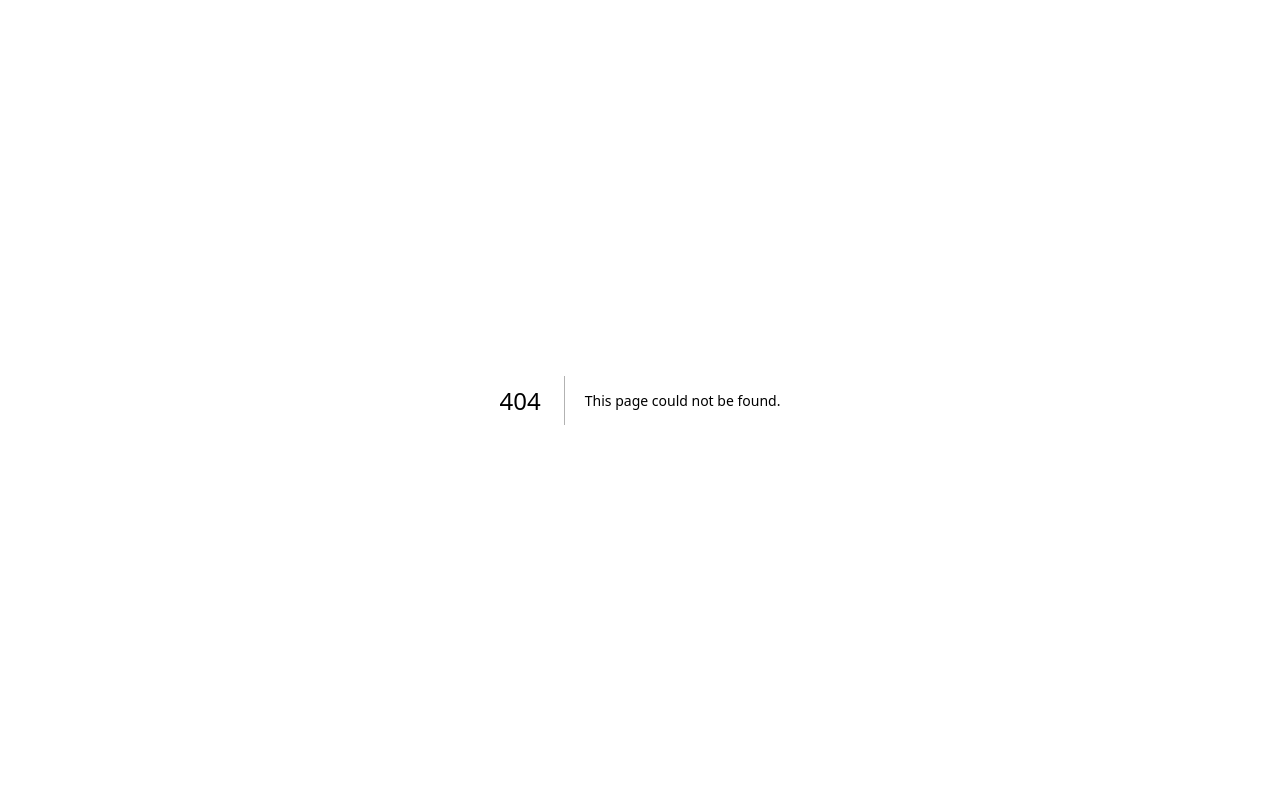
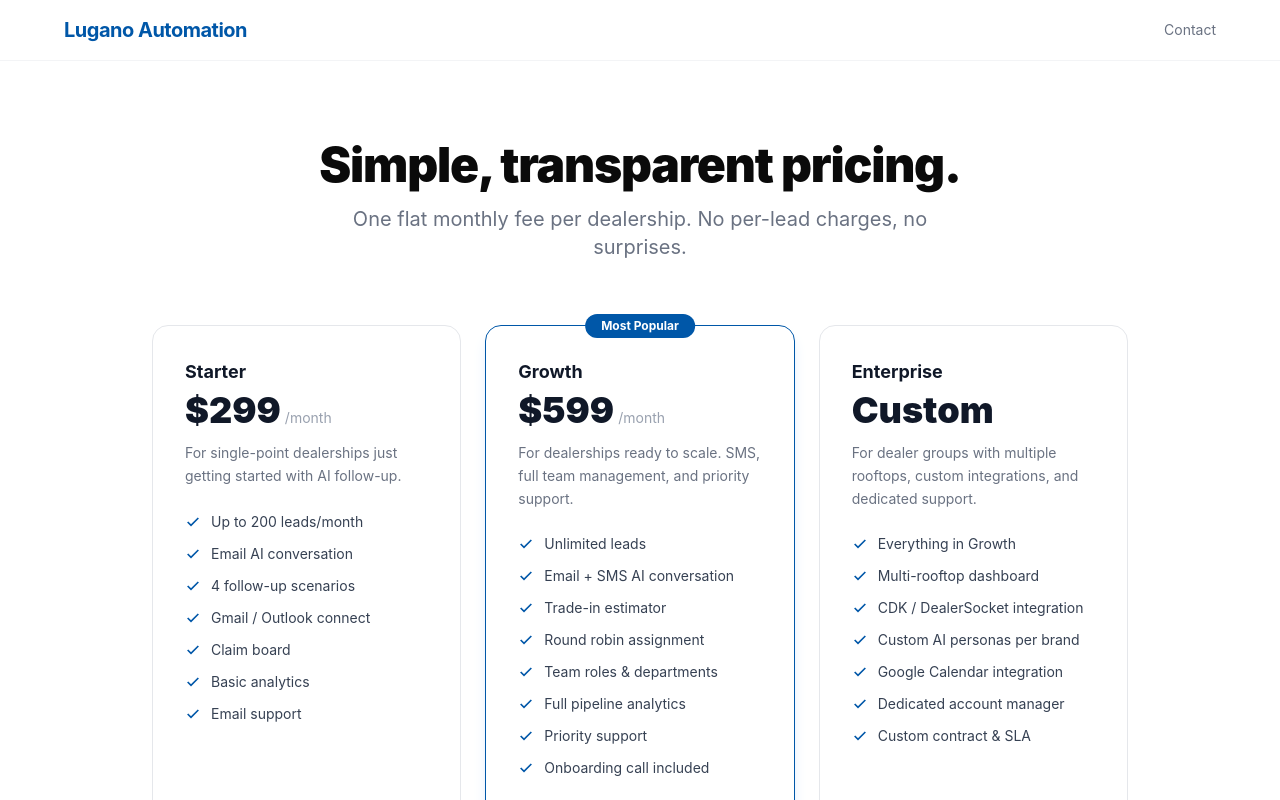
Before and after one commit to SolariAutomation/lugano-landing, a Next.js app: page /pricing in a window 1280 px wide. Before the commit this address had no page. Shown: the top 800 px of the page. Built offline with nearby package versions, Linux system fonts and the light colour scheme.

Commit message:
Add pricing page, Pricing link in nav

```diff
--- a/app/page.tsx
+++ b/app/page.tsx
@@ -128,6 +128,7 @@ export default function Page() {
         <div className="nav-desktop" style={{alignItems:"center",gap:36}}>
           <a href="#services" onClick={(e) => smoothScroll(e, "#services")} style={navLinkStyle(scrolled)}>Services</a>
           <a href="#how-it-works" onClick={(e) => smoothScroll(e, "#how-it-works")} style={navLinkStyle(scrolled)}>How It Works</a>
+          <a href="/pricing" style={navLinkStyle(scrolled)}>Pricing</a>
           <a href="#contact" onClick={(e) => smoothScroll(e, "#contact")} style={{background:scrolled?"var(--blue)":"var(--white)",color:scrolled?"var(--white)":"var(--blue)",padding:"10px 22px",borderRadius:100,fontWeight:700,fontSize:".875rem",textDecoration:"none",display:"inline-block"}}>Talk to Us</a>
         </div>
         <button onClick={() => setMenuOpen(!menuOpen)} className="nav-mobile" style={{flexDirection:"column",gap:4,cursor:"pointer",border:"none",background:"none",padding:6}} aria-label="Toggle menu">
--- /dev/null
+++ b/app/pricing/page.tsx
@@ -0,0 +1,143 @@
+export const metadata = {
+  title: "Pricing — Lugano Automation",
+}
+
+export default function PricingPage() {
+  return (
+    <div className="min-h-screen bg-white">
+      <nav className="border-b border-gray-100 px-6 py-4">
+        <div className="max-w-6xl mx-auto flex items-center justify-between">
+          <a href="/" className="font-bold text-xl tracking-tight" style={{ color: "#0057a8" }}>Lugano Automation</a>
+          <a href="/#contact" className="text-sm text-gray-500 hover:text-gray-900 transition">Contact</a>
+        </div>
+      </nav>
+
+      <div className="max-w-5xl mx-auto px-6 py-20">
+        <div className="text-center mb-16">
+          <h1 className="text-5xl font-black mb-4 tracking-tight">Simple, transparent pricing.</h1>
+          <p className="text-xl text-gray-500 max-w-xl mx-auto">One flat monthly fee per dealership. No per-lead charges, no surprises.</p>
+        </div>
+
+        <div className="grid grid-cols-1 md:grid-cols-3 gap-6 mb-16">
+          {[
+            {
+              name: "Starter",
+              price: "$299",
+              period: "/month",
+              desc: "For single-point dealerships just getting started with AI follow-up.",
+              features: [
+                "Up to 200 leads/month",
+                "Email AI conversation",
+                "4 follow-up scenarios",
+                "Gmail / Outlook connect",
+                "Claim board",
+                "Basic analytics",
+                "Email support",
+              ],
+              cta: "Get started",
+              highlight: false,
+            },
+            {
+              name: "Growth",
+              price: "$599",
+              period: "/month",
+              desc: "For dealerships ready to scale. SMS, full team management, and priority support.",
+              features: [
+                "Unlimited leads",
+                "Email + SMS AI conversation",
+                "Trade-in estimator",
+                "Round robin assignment",
+                "Team roles & departments",
+                "Full pipeline analytics",
+                "Priority support",
+                "Onboarding call included",
+              ],
+              cta: "Most popular",
+              highlight: true,
+            },
+            {
+              name: "Enterprise",
+              price: "Custom",
+              period: "",
+              desc: "For dealer groups with multiple rooftops, custom integrations, and dedicated support.",
+              features: [
+                "Everything in Growth",
+                "Multi-rooftop dashboard",
+                "CDK / DealerSocket integration",
+                "Custom AI personas per brand",
+                "Google Calendar integration",
+                "Dedicated account manager",
+                "Custom contract & SLA",
+              ],
+              cta: "Talk to us",
+              highlight: false,
+            },
+          ].map(plan => (
+            <div key={plan.name} className={`rounded-2xl p-8 border ${plan.highlight ? 'border-[#0057a8] shadow-lg shadow-blue-100' : 'border-gray-200'} relative flex flex-col`}>
+              {plan.highlight && (
+                <div className="absolute -top-3 left-1/2 -translate-x-1/2 bg-[#0057a8] text-white text-xs font-bold px-4 py-1 rounded-full">
+                  Most Popular
+                </div>
+              )}
+              <div className="mb-6">
+                <h2 className="text-lg font-bold text-gray-900 mb-1">{plan.name}</h2>
+                <div className="flex items-baseline gap-1 mb-3">
+                  <span className="text-4xl font-black text-gray-900">{plan.price}</span>
+                  <span className="text-gray-400 text-sm">{plan.period}</span>
+                </div>
+                <p className="text-gray-500 text-sm leading-relaxed">{plan.desc}</p>
+              </div>
+              <ul className="space-y-3 mb-8 flex-1">
+                {plan.features.map(f => (
+                  <li key={f} className="flex items-start gap-2.5 text-sm text-gray-700">
+                    <svg className="w-4 h-4 mt-0.5 shrink-0" style={{ color: "#0057a8" }} viewBox="0 0 24 24" fill="none" stroke="currentColor" strokeWidth="2.5">
+                      <polyline points="20 6 9 17 4 12"/>
+                    </svg>
+                    {f}
+                  </li>
+                ))}
+              </ul>
+              <a
+                href="/#contact"
+                className={`block text-center py-3 rounded-xl font-semibold text-sm transition ${
+                  plan.highlight
+                    ? 'bg-[#0057a8] text-white hover:bg-[#004490]'
+                    : 'border border-gray-200 text-gray-700 hover:bg-gray-50'
+                }`}
+              >
+                {plan.cta}
+              </a>
+            </div>
+          ))}
+        </div>
+
+        {/* FAQ */}
+        <div className="max-w-2xl mx-auto">
+          <h2 className="text-2xl font-bold text-center mb-8">Common questions</h2>
+          <div className="space-y-6">
+            {[
+              { q: "Is there a setup fee?", a: "No setup fees on Starter or Growth. Enterprise includes a dedicated onboarding call at no extra cost." },
+              { q: "What counts as a lead?", a: "Any contact added to the system — whether from a web form, missed call, ADF feed, or manually entered by your team." },
+              { q: "Can I cancel anytime?", a: "Yes. Month-to-month on all plans. No long-term contracts required." },
+              { q: "Do you integrate with our CRM?", a: "Growth and Enterprise plans support ADF/XML lead intake from CDK, DealerSocket, and other CRMs. Full two-way CRM sync is available on Enterprise." },
+              { q: "What happens if we go over the lead limit?", a: "On Starter, additional leads are $1.50 each. We'll notify you before charging. Upgrading to Growth removes the limit entirely." },
+            ].map(item => (
+              <div key={item.q} className="border-b border-gray-100 pb-6">
+                <h3 className="font-semibold text-gray-900 mb-2">{item.q}</h3>
+                <p className="text-gray-500 text-sm leading-relaxed">{item.a}</p>
+              </div>
+            ))}
+          </div>
+        </div>
+      </div>
+
+      <footer className="border-t border-gray-100 py-8 px-6 text-center text-sm text-gray-400">
+        <a href="/" className="font-bold" style={{ color: "#0057a8" }}>Lugano Automation</a>
+        <span className="mx-3">·</span>
+        <a href="/terms" className="hover:text-gray-600">Terms</a>
+        <span className="mx-3">·</span>
+        <a href="/privacy" className="hover:text-gray-600">Privacy</a>
+      </footer>
+    </div>
+  )
+}
```
